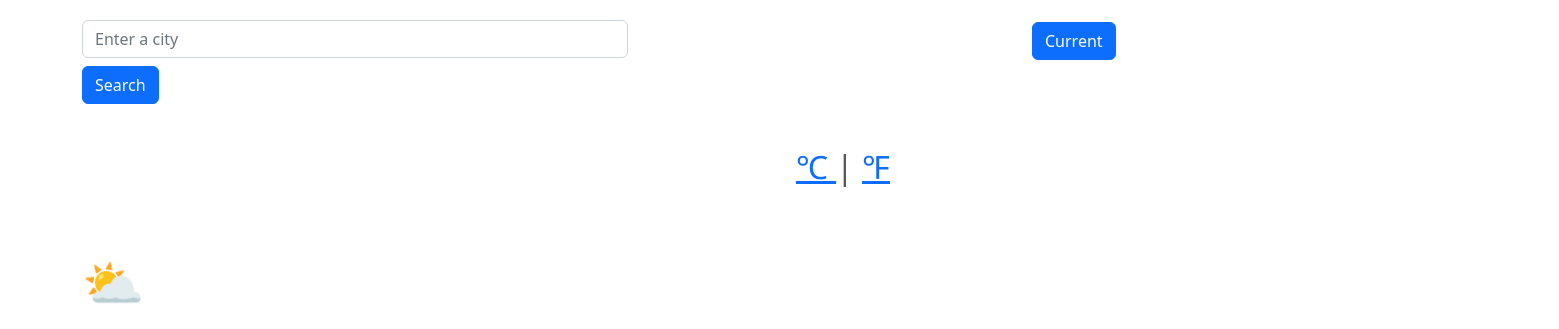
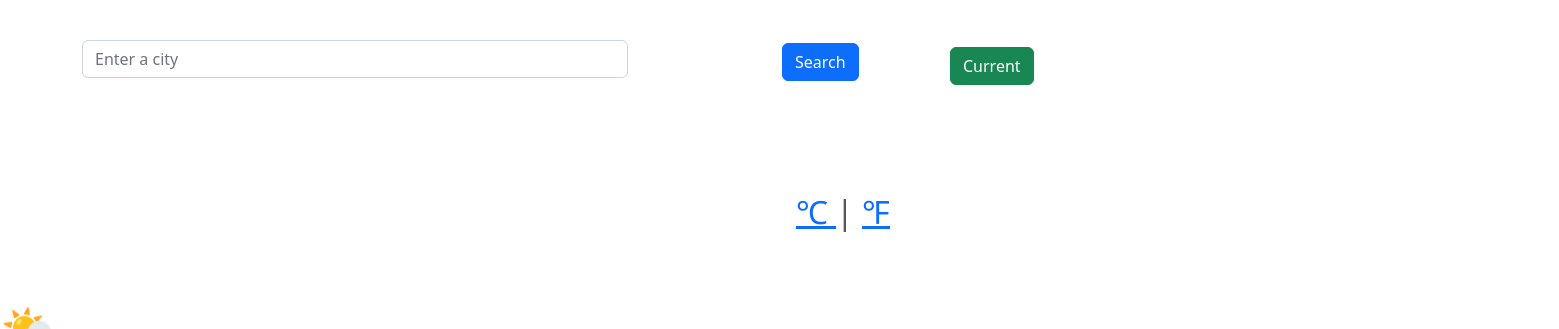
Before and after one commit to andie7/Weather-App, a plain HTML site: page index.html in a window 1280 px wide. Shown: the top 329 px of the page, 1559 px wide, since content can reach past the window. Drawn offline with nearby package versions, Linux system fonts and the light colour scheme; no server answers.

Commit message:
formatting the button and form

```diff
--- a/index.html
+++ b/index.html
@@ -20,20 +20,22 @@
       <div class="row">
         <div class="col-6">
           <form id="search-form">
-            <div class="city">
               <input
                 type="text"
                 id="city-name"
                 class="form-control"
                 placeholder="Enter a city"
               />
-            </div class="col-3">
+            <div class="col-3">
             <input type="submit" class="btn btn-primary" value="Search"/>
+            </div>
+
           </form>
         </div>
       </div>
+       </div>
       <div class ="col-3">
-        <button class="btn btn-primary" id="current-location-button">
+        <button class="btn btn-success" id="current-location-button">
 
         Current
         </button>
--- a/src/styles.css
+++ b/src/styles.css
@@ -61,9 +61,13 @@ li {
 }
 
 .form-control {
-  margin-top: 20px;
+  margin-top: 40px;
+}
+
+.btn-success {
+  margin: 35px 0px 20px;
 }
 
 .btn-primary {
-  margin-top: 8px;
+  margin: -90px 700px -30px;
 }
```
